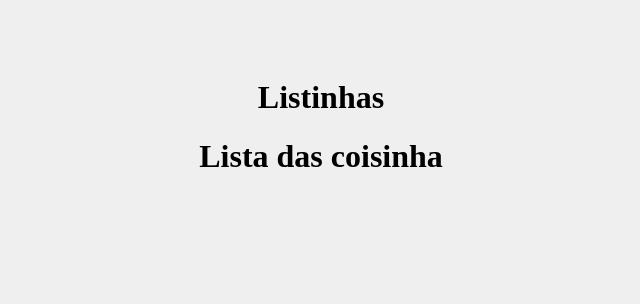
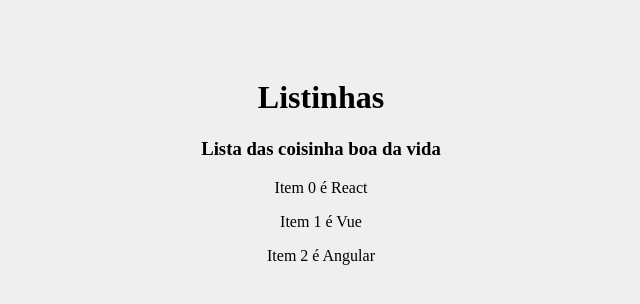
Before and after one commit to jotavital/react-course, a React (Create React App) app in the folder meu-projeto/: page / in a window 1280 px wide. Shown: the top 304 px of the page, without its empty margins (319-959 px from the left). Built offline with nearby package versions, Linux system fonts and the light colour scheme.

Commit message:
feat: :art: if else renderizando lista

```diff
--- a/meu-projeto/src/App.js
+++ b/meu-projeto/src/App.js
@@ -1,5 +1,4 @@
 import './App.css';
-import Condicional from './components/Condicional';
 import Lista from './components/Lista';
 
 function App() {
@@ -9,7 +8,7 @@ function App() {
     return (
         <div className="App">
             <h1>Listinhas</h1>
-            <Lista></Lista>
+            <Lista itens={minhaLista}></Lista>
         </div>
     );
 }
--- a/meu-projeto/src/components/Lista.js
+++ b/meu-projeto/src/components/Lista.js
@@ -1,8 +1,17 @@
 function Lista({ itens }) {
+
     return (
         <>
-            <h1>Lista das coisinha</h1>
+            <h3>Lista das coisinha boa da vida</h3>
             {
+                itens.length > 0 ? (
+                    itens.map((item, index) => (
+                        <p key={index}>Item {index} é {item}</p>
+                    ))
+                ) : (
+                    <p>tem nada</p>
+                )
+
             }
         </>
     );
```
